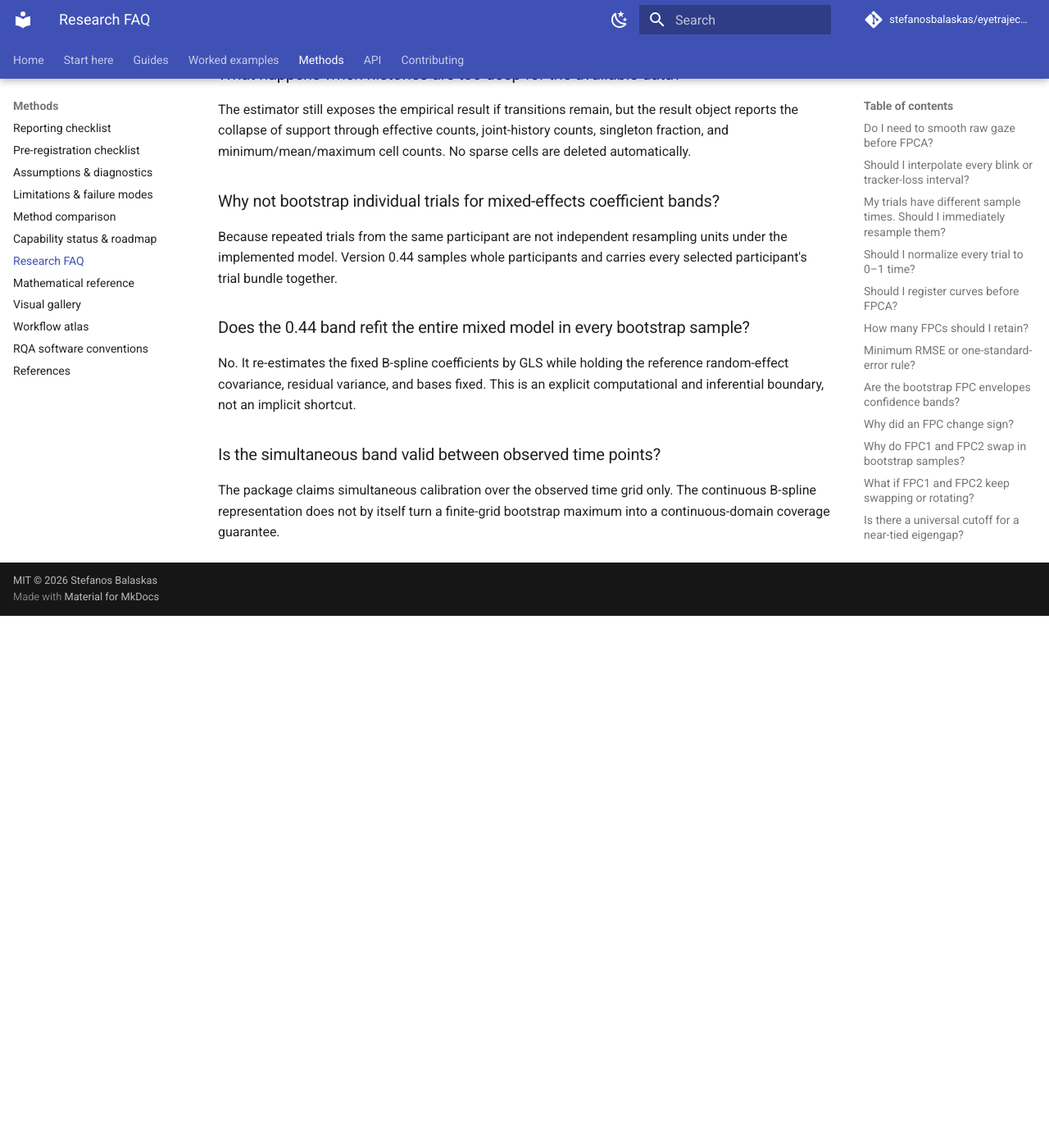
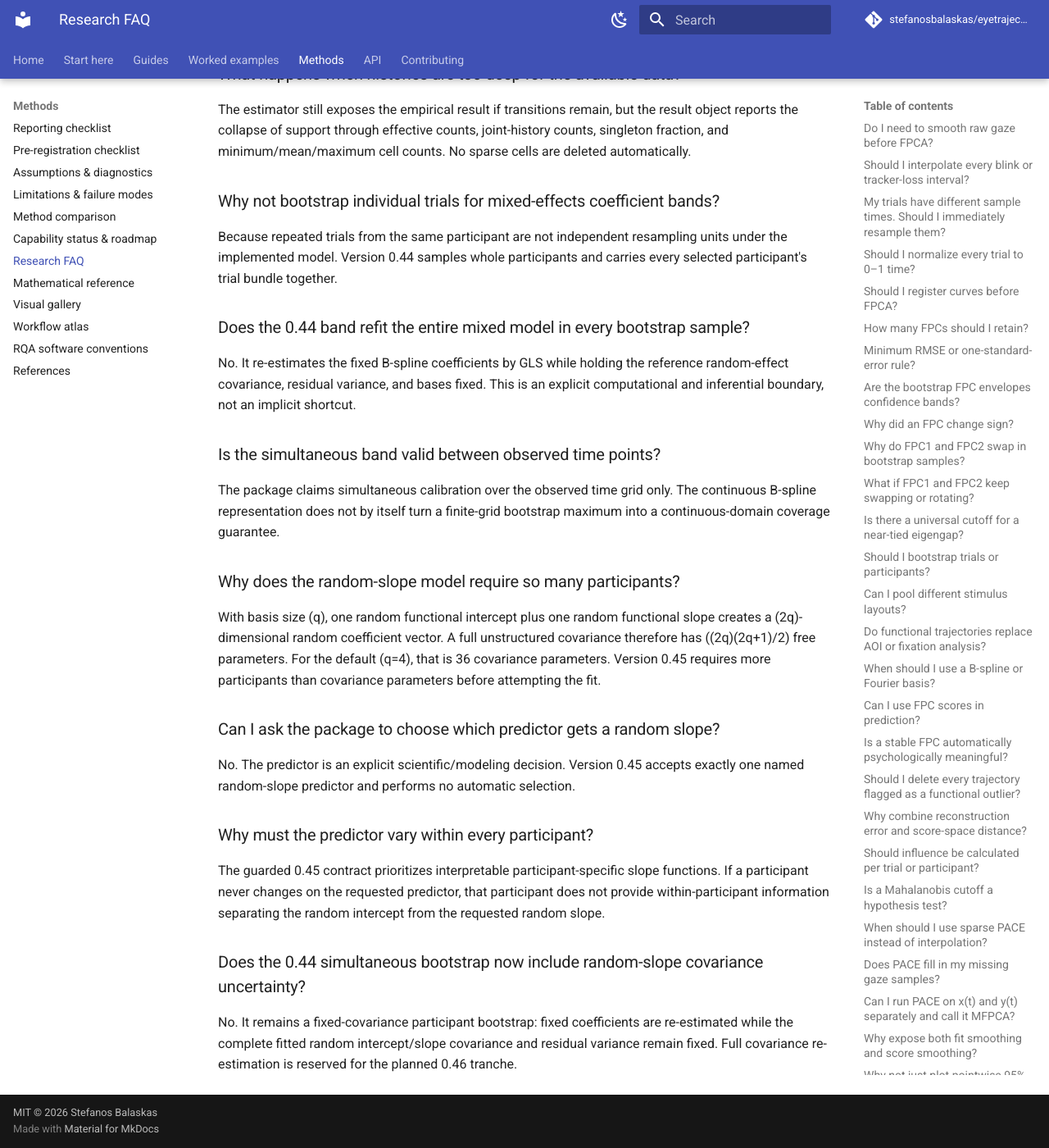
Before and after one commit to stefanosbalaskas/eyetrajectoriespy, an MkDocs documentation site: the page built from docs/methods/faq.md, in a window 1280 px wide and 1400 px high, scrolled down 22203 px. Shown: the whole window at 82% size. Built offline with MkDocs 1.6.1 and Material for MkDocs 9.7.7, drawn with Linux system fonts in a browser that asks for light colours; comment, search, counter and statistics services are not loaded; before the commit the page ends 22954 px from its top, so only the background shows below that.

Commit message:
Add random functional slope FAQ

```diff
--- a/docs/methods/faq.md
+++ b/docs/methods/faq.md
@@ -621,3 +621,31 @@
 The package claims simultaneous calibration over the observed time grid only.
 The continuous B-spline representation does not by itself turn a finite-grid
 bootstrap maximum into a continuous-domain coverage guarantee.
+
+### Why does the random-slope model require so many participants?
+
+With basis size (q), one random functional intercept plus one random
+functional slope creates a (2q)-dimensional random coefficient vector. A full
+unstructured covariance therefore has ((2q)(2q+1)/2) free parameters. For the
+default (q=4), that is 36 covariance parameters. Version 0.45 requires more
+participants than covariance parameters before attempting the fit.
+
+### Can I ask the package to choose which predictor gets a random slope?
+
+No. The predictor is an explicit scientific/modeling decision. Version 0.45
+accepts exactly one named random-slope predictor and performs no automatic
+selection.
+
+### Why must the predictor vary within every participant?
+
+The guarded 0.45 contract prioritizes interpretable participant-specific slope
+functions. If a participant never changes on the requested predictor, that
+participant does not provide within-participant information separating the
+random intercept from the requested random slope.
+
+### Does the 0.44 simultaneous bootstrap now include random-slope covariance uncertainty?
+
+No. It remains a fixed-covariance participant bootstrap: fixed coefficients are
+re-estimated while the complete fitted random intercept/slope covariance and
+residual variance remain fixed. Full covariance re-estimation is reserved for
+the planned 0.46 tranche.
```
